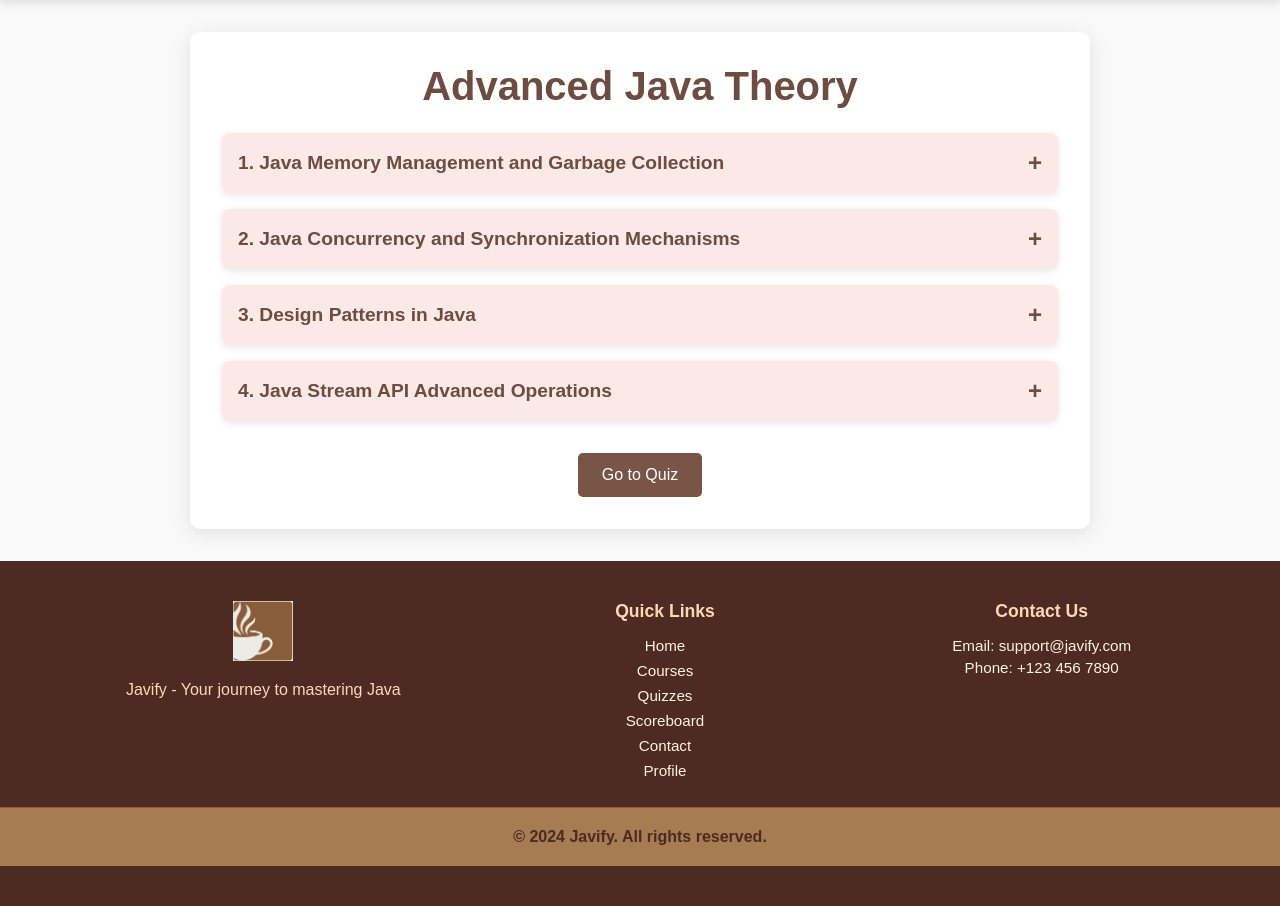
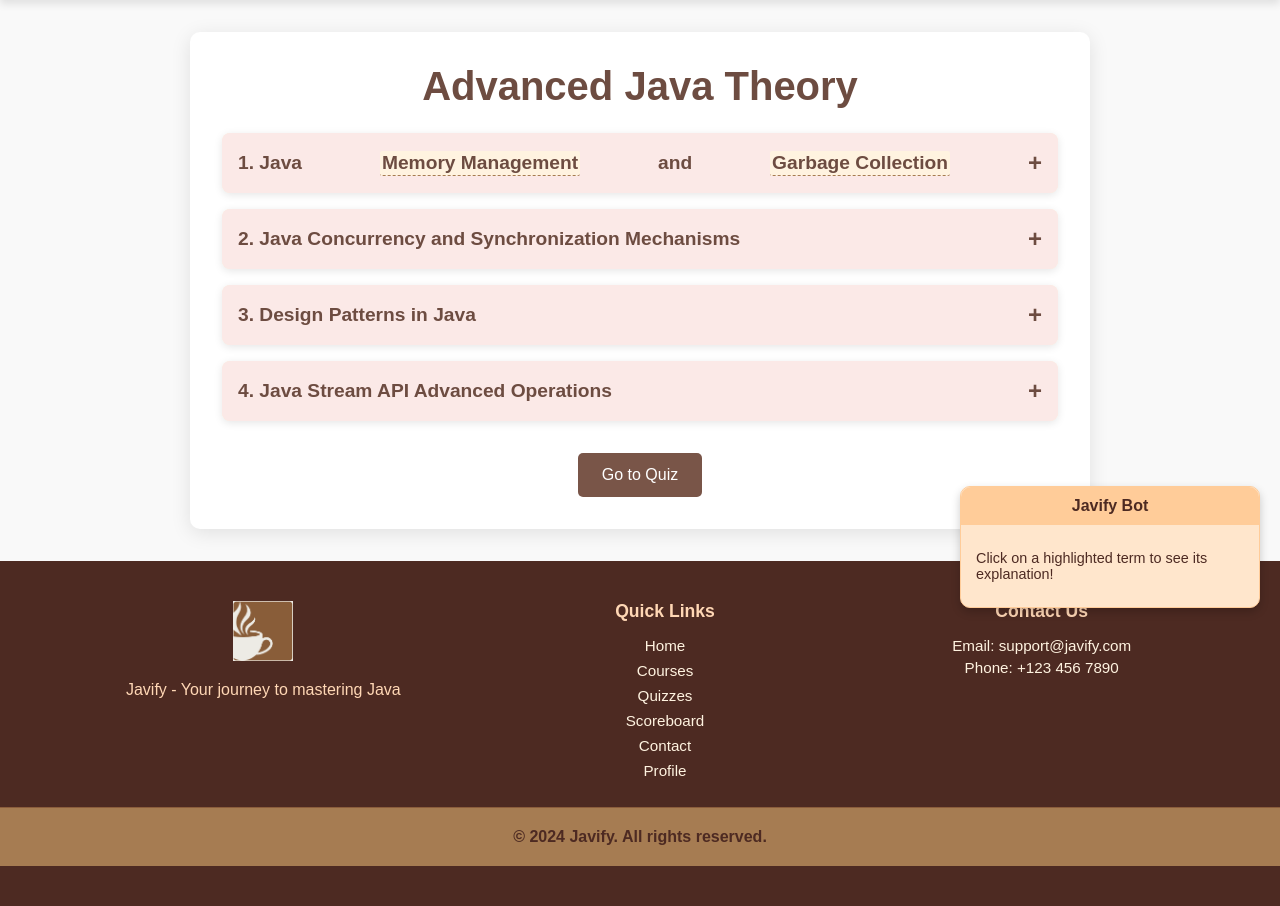
Before and after one commit to anmol7373/Javify, a PHP site: page /Javify/modules/advanced/advanced_theory.php in a window 1280 px wide. Shown: the part 172-1078 px from the top of the page. Run offline with PHP 8.4, Linux system fonts and the light colour scheme; the visitor is signed in with stand-in values (Sample User, id 1).

Commit message:
bot finished for theory

```diff
--- a/bot/test.txt
+++ /dev/null
@@ -1 +0,0 @@
-tets
--- a/css/style.css
+++ b/css/style.css
@@ -1926,3 +1926,57 @@ pre code {
         margin-bottom: 20px;
     }
 }
+
+/* Floating Bot Styles */
+#floating-bot {
+    position: fixed;
+    bottom: 20px;
+    right: 20px;
+    width: 300px;
+    background-color: #ffe6cc;
+    border: 1px solid #ffcc99;
+    border-radius: 10px;
+    box-shadow: 0 4px 10px rgba(0, 0, 0, 0.2);
+    font-family: Arial, sans-serif;
+    z-index: 1000;
+}
+
+#floating-bot #bot-header {
+    background-color: #ffcc99;
+    color: #4d2a22;
+    font-weight: bold;
+    text-align: center;
+    padding: 10px;
+    border-radius: 10px 10px 0 0;
+}
+
+#floating-bot #bot-content {
+    padding: 15px;
+    font-size: 0.9rem;
+    color: #4d2a22;
+    overflow-y: auto;
+    max-height: 200px;
+}
+
+#floating-bot #bot-content p {
+    margin: 10px 0;
+}
+
+
+/* Highlight Difficult Terms */
+.highlight {
+    background-color: #FFF3E0; /* Soft beige for subtle highlighting */
+    color: #6D4C41; /* Slightly darker text for contrast */
+    cursor: pointer;
+    border-bottom: 1px dashed #A67C52; /* Light dashed underline for emphasis */
+    padding: 1px 2px; /* Minimal padding for neat appearance */
+    border-radius: 2px; /* Slight rounding for polish */
+    transition: background-color 0.2s ease, color 0.2s ease; /* Smooth hover transition */
+}
+
+/* Hover Effect for Highlighted Terms */
+.highlight:hover {
+    background-color: #FFE0B2; /* Light orange tint when hovered */
+    color: #4D2A22; /* Slightly darker text for hover */
+    border-bottom: 1px solid #4D2A22; /* Solid underline on hover */
+}
--- a/js/bot.js
+++ b/js/bot.js
@@ -1,27 +1,57 @@
-function toggleBot() {
-    const botContainer = document.getElementById("chatbot-container");
-    const botToggle = document.getElementById("chatbot-toggle");
-    if (botContainer.style.display === "none" || !botContainer.style.display) {
-        botContainer.style.display = "flex";
-        botToggle.style.display = "none";
-    } else {
-        botContainer.style.display = "none";
-        botToggle.style.display = "block";
-    }
-}
+document.addEventListener("DOMContentLoaded", () => {
+    const definitions = {
+        // Beginner Definitions
+        "Object-Oriented": "A programming style that uses objects (like real-world items) to design software.",
+        "Platform-Independent": "Software that can run on any operating system without changes.",
+        "Abstraction": "Hiding complex details and showing only the necessary features.",
+        "Encapsulation": "Bundling data and methods together, keeping them safe from outside interference.",
+        "Inheritance": "A way for one class to use properties and methods of another class.",
+        "Polymorphism": "The ability of something to take on many forms (like a shape or behavior).",
+        "Bytecode": "A type of code that can be executed on any machine using a virtual interpreter like JVM.",
+        "JVM": "Java Virtual Machine; runs Java programs by interpreting bytecode.",
+        "Secure Programming": "A way of writing software that reduces risks of hacking or errors.",
+        "General-Purpose": "Software or language suitable for a wide variety of tasks.",
 
-async function showDefinition(word) {
-    const responseContainer = document.getElementById("chatbot-response");
-    responseContainer.textContent = "Loading...";
-    try {
-        const response = await fetch(`http://localhost:5000/explain?word=${word}`);
-        const data = await response.json();
-        if (response.ok) {
-            responseContainer.textContent = `${data.word}: ${data.definition}`;
-        } else {
-            responseContainer.textContent = data.error;
-        }
-    } catch (error) {
-        responseContainer.textContent = "Error fetching definition.";
-    }
-}
+        // Intermediate Definitions
+        "Interface": "A contract in Java that defines methods that a class must implement.",
+        "Abstract Class": "A class that cannot be instantiated and can include both abstract and concrete methods.",
+        "filter": "An operation in Streams API to filter elements based on a condition.",
+        "map": "An operation in Streams API to transform elements into another form.",
+        "reduce": "An operation in Streams API to combine elements into a single result.",
+
+        // Advanced Definitions
+        "Memory Management": "Managing memory allocation and deallocation for applications.",
+        "Garbage Collection": "A Java feature that automatically reclaims unused memory.",
+        "Serial Garbage Collector": "A single-threaded garbage collector for small heaps.",
+        "Parallel Garbage Collector": "A multi-threaded garbage collector to maximize throughput.",
+        "CMS Garbage Collector": "A low-latency garbage collector for applications that need shorter pause times.",
+        "G1 Garbage Collector": "A balanced garbage collector for throughput and latency.",
+        "ReentrantLock": "A lock mechanism in Java that provides advanced synchronization features.",
+        "ThreadLocal": "A variable that is local to the thread accessing it.",
+        "Fork/Join Framework": "Introduced in Java 7 for parallel task execution using divide-and-conquer.",
+        "Singleton Pattern": "A design pattern ensuring a class has only one instance.",
+        "Observer Pattern": "A design pattern for event-driven programming.",
+        "flatMap": "A Streams API operation to flatten nested data structures."
+    };
+
+    // Highlight terms in the document
+    Object.keys(definitions).forEach(term => {
+        const regex = new RegExp(`\\b${term}\\b`, 'gi'); // Case-insensitive match
+        document.body.innerHTML = document.body.innerHTML.replace(regex, match => {
+            return `<span class="highlight" data-term="${term}">${match}</span>`;
+        });
+    });
+
+    // Add event listener for clicks on highlighted terms
+    document.querySelectorAll(".highlight").forEach(element => {
+        element.addEventListener("click", () => {
+            const term = element.getAttribute("data-term");
+            const botContent = document.getElementById("bot-content");
+            if (definitions[term]) {
+                botContent.innerHTML = `<p><strong>${term}:</strong> ${definitions[term]}</p>`;
+            } else {
+                botContent.innerHTML = `<p><strong>${term}:</strong> Definition not found.</p>`;
+            }
+        });
+    });
+});
--- a/modules/advanced/advanced_theory.php
+++ b/modules/advanced/advanced_theory.php
@@ -21,6 +21,7 @@ $username = $isLoggedIn ? $_SESSION['username'] : '';
     <title>Javify - Advanced Java Theory</title>
     <link rel="stylesheet" href="<?php echo BASE_URL; ?>css/style.css">
     <link rel="stylesheet" href="<?php echo BASE_URL; ?>css/advanced_theory.css">
+    <script src="<?php echo BASE_URL; ?>js/bot.js" defer></script>
 </head>
 <body id="advanced-page">
 
@@ -172,5 +173,13 @@ List<String> flatList = nestedList.stream()
 <!-- Include Footer -->
 <?php include $_SERVER['DOCUMENT_ROOT'] . '/Javify/includes/footer.php'; ?>
 
+<!-- Floating Bot Container -->
+<div id="floating-bot">
+    <div id="bot-header">Javify Bot</div>
+    <div id="bot-content">
+        <p>Click on a highlighted term to see its explanation!</p>
+    </div>
+</div>
+
 </body>
 </html>
```
Also changed, not shown: includes/bot.html (deleted, +0 -12 lines), modules/beginner/beginner_theory.php (+9 -0 lines), modules/intermediate/intermediate_theory.php (+9 -0 lines), 1 other file.
